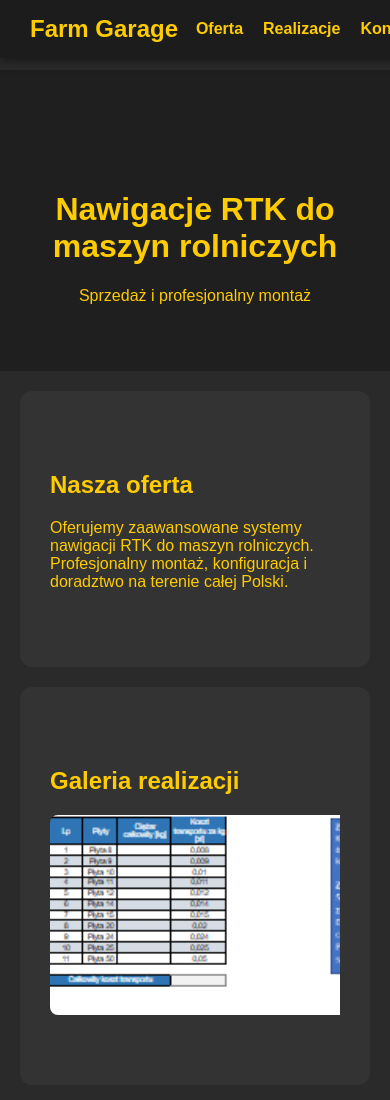
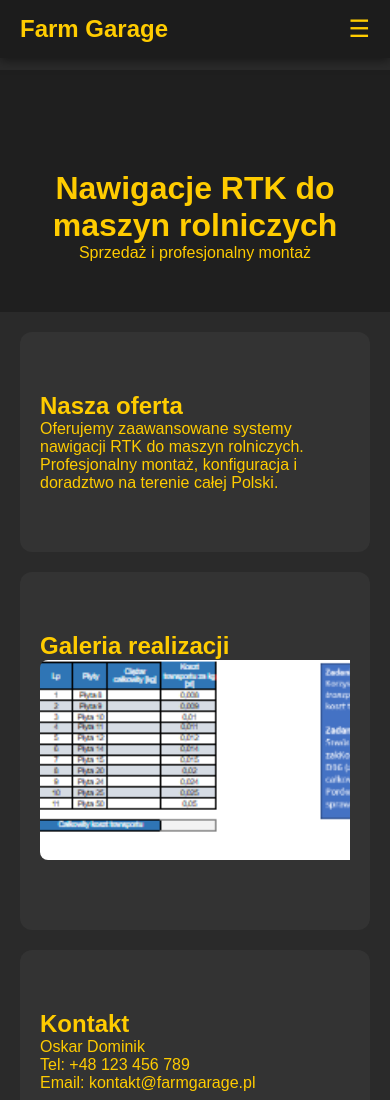
Before and after one commit to Tomson50987/farm-garage-3, a plain HTML site: page index.html in a window 390 px wide. Shown: the top 1100 px of the page. Drawn offline with Linux system fonts and the light colour scheme; grey boxes are pictures that could not be loaded.

Commit message:
Update index.html

```diff
--- a/index.html
+++ b/index.html
@@ -6,8 +6,13 @@
   <title>Farm Garage - Systemy RTK</title>
   <link rel="stylesheet" href="style.css" />
   <style>
+    * {
+      box-sizing: border-box;
+      margin: 0;
+      padding: 0;
+    }
+
     body {
-      margin: 0;
       font-family: Arial, sans-serif;
       background-color: #2a2a2a;
       color: #ffcc00;
@@ -23,9 +28,8 @@
       display: flex;
       justify-content: space-between;
       align-items: center;
-      padding: 15px 30px;
+      padding: 15px 20px;
       z-index: 1000;
-      box-shadow: 0 2px 10px rgba(0, 0, 0, 0.5);
       flex-wrap: wrap;
     }
 
@@ -35,13 +39,21 @@
       color: #ffcc00;
     }
 
+    .menu-toggle {
+      display: none;
+      font-size: 1.5em;
+      cursor: pointer;
+      color: #ffcc00;
+    }
+
     .navbar ul {
       list-style: none;
       display: flex;
-      flex-wrap: wrap;
-      gap: 20px;
-      margin: 0;
-      padding: 0;
+      gap: 15px;
+    }
+
+    .navbar li {
+      text-align: center;
     }
 
     .navbar a {
@@ -49,11 +61,35 @@
       text-decoration: none;
       font-weight: bold;
       white-space: nowrap;
+      display: block;
+      padding: 10px 5px;
       transition: color 0.3s;
     }
 
     .navbar a:hover {
       color: white;
+    }
+
+    @media (max-width: 768px) {
+      .menu-toggle {
+        display: block;
+      }
+
+      .navbar ul {
+        display: none;
+        flex-direction: column;
+        width: 100%;
+        background-color: #1c1c1c;
+      }
+
+      .navbar ul.show {
+        display: flex;
+      }
+
+      .navbar li {
+        width: 100%;
+        text-align: center;
+      }
     }
 
     .hero {
@@ -63,7 +99,7 @@
     }
 
     .section {
-      padding: 60px 30px;
+      padding: 60px 20px;
       background-color: #333;
       margin: 20px;
       border-radius: 12px;
@@ -100,7 +136,8 @@
 <body>
   <nav class="navbar">
     <div class="logo">Farm Garage</div>
-    <ul>
+    <div class="menu-toggle" onclick="toggleMenu()">☰</div>
+    <ul id="menu">
       <li><a href="#oferta">Oferta</a></li>
       <li><a href="#galeria">Realizacje</a></li>
       <li><a href="#kontakt">Kontakt</a></li>
@@ -137,5 +174,12 @@
   <footer>
     <p>&copy; 2025 Farm Garage. Wszelkie prawa zastrzeżone.</p>
   </footer>
+
+  <script>
+    function toggleMenu() {
+      const menu = document.getElementById('menu');
+      menu.classList.toggle('show');
+    }
+  </script>
 </body>
 </html>
```
